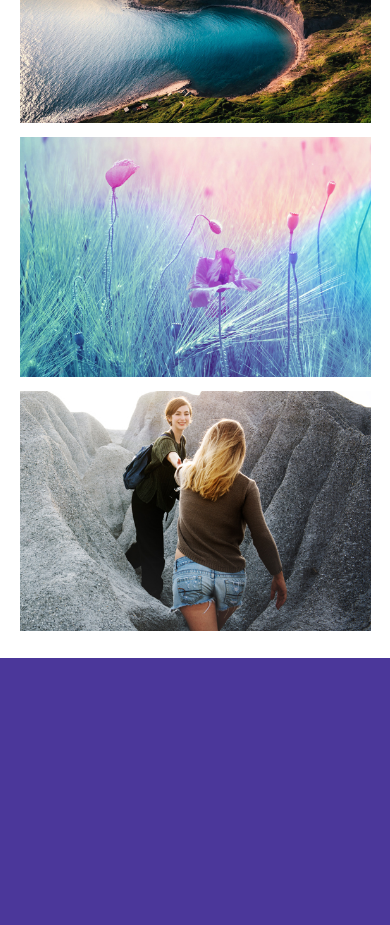
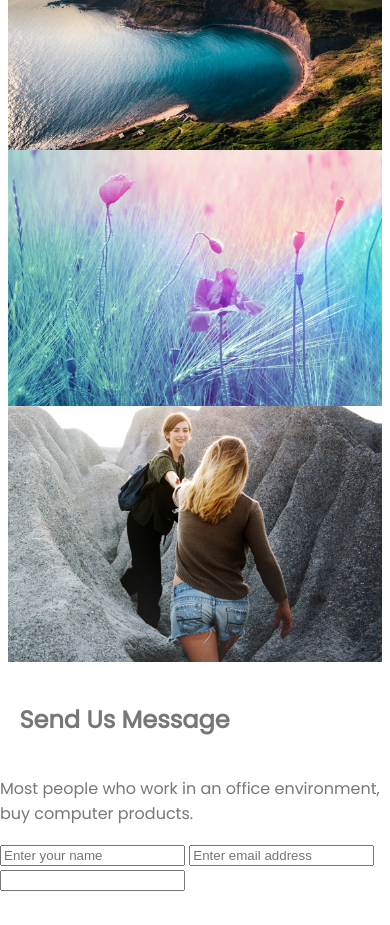
Before and after one commit to dannielarenderos/PaginaResponsive, a plain HTML site: page index.html in a window 390 px wide. Shown: the part 1740-2665 px from the top of the page. Before the commit the page ends 2398 px from the top, so only its background shows below. Drawn offline with Linux system fonts and the light colour scheme.

Commit message:
Commit 2

```diff
--- a/index.html
+++ b/index.html
@@ -89,8 +89,8 @@
 
             </div>
 
-            <div>
-                <div class="SeccionPa">
+            <div class="SeccionPa">
+                <div>
 
                     <h2> Reasons To <br>
 
@@ -122,7 +122,6 @@
 
         <div class="Imagenes">
 
-
             <img src="img/4.jpg" alt="">
             <img src="img/5.jpg" alt="">
             <img src="img/6.jpg" alt="">
@@ -130,12 +129,35 @@
 
         </div>
 
-    </div>
+        <div class="Cuarto">
+            <div>
+
+                <h2> Send Us <span>Message</span></h2>
+                <p> Most people who work in an office environment, buy computer products.</p>
+            </div>
+
+            <div class="text">
+                <input type="text" name="username" id="username" required placeholder="Enter your name">
+                <input type="email" name="email" id="email" required placeholder="Enter email address">
+
+            </div>
+
+            <div class="text2">
+                <input type="text" name="mens" id="mens" required placeholder="">
+
+            </div>
+
+            <div id="Mess">
+                <button class="boton"> <span> Send Message </span> <span> <i class="fas fa-arrow-right"></i></span>
+                </button>
+
+            </div>
 
 
+        </div>
 
 
-
+    </div>
 
 
 </body>
--- a/style.css
+++ b/style.css
@@ -139,46 +139,42 @@ color: #222222;
     align-items: center;
 }
 
+.mar{
+padding: 10%;
+
+}
 
 /* CUARTO */
 
 .Imagenes {
     display: grid;
     grid-template-columns: 50% 50%;
-
+    margin: 2% 2%;
 }
 
 .Imagenes img {
-    padding: 5%;
+ width: 100%;
 }
 
-
-
-
-/* MEDIA */
-
-
-@media  only screen and (max-width: 1475px)
-{
-    .Imagenes {
-        grid-template-columns: 1fr;
-        padding: 5%;
-    }
-
-    .Imagenes img {
-        width: 100% ;
-padding: 2% 0;
-    }
-
-}
 
 .SeccionPa {
     margin: 5%;
 
 }
 
+/* MEDIA */
 
-@media  only screen and (max-width: 750px)
+
+
+
+@media only screen and (max-width: 458) {
+    li {
+width: 100%;    }
+
+
+    }
+
+@media  only screen and (max-width: 950px)
 {
 
     .container{
@@ -193,7 +189,7 @@ padding: 2% 0;
 
 
     .texto{
-        font-size: 0.7rem;
+        font-size: 0.7em;
 
     }
 
@@ -240,6 +236,13 @@ padding: 2% 0;
     }
 
 
+    .Imagenes {
+        grid-template-columns: 100%;
+    }
+
+    .Imagenes img {
+        width: 100% ;
+    }
 
 
 }
```
